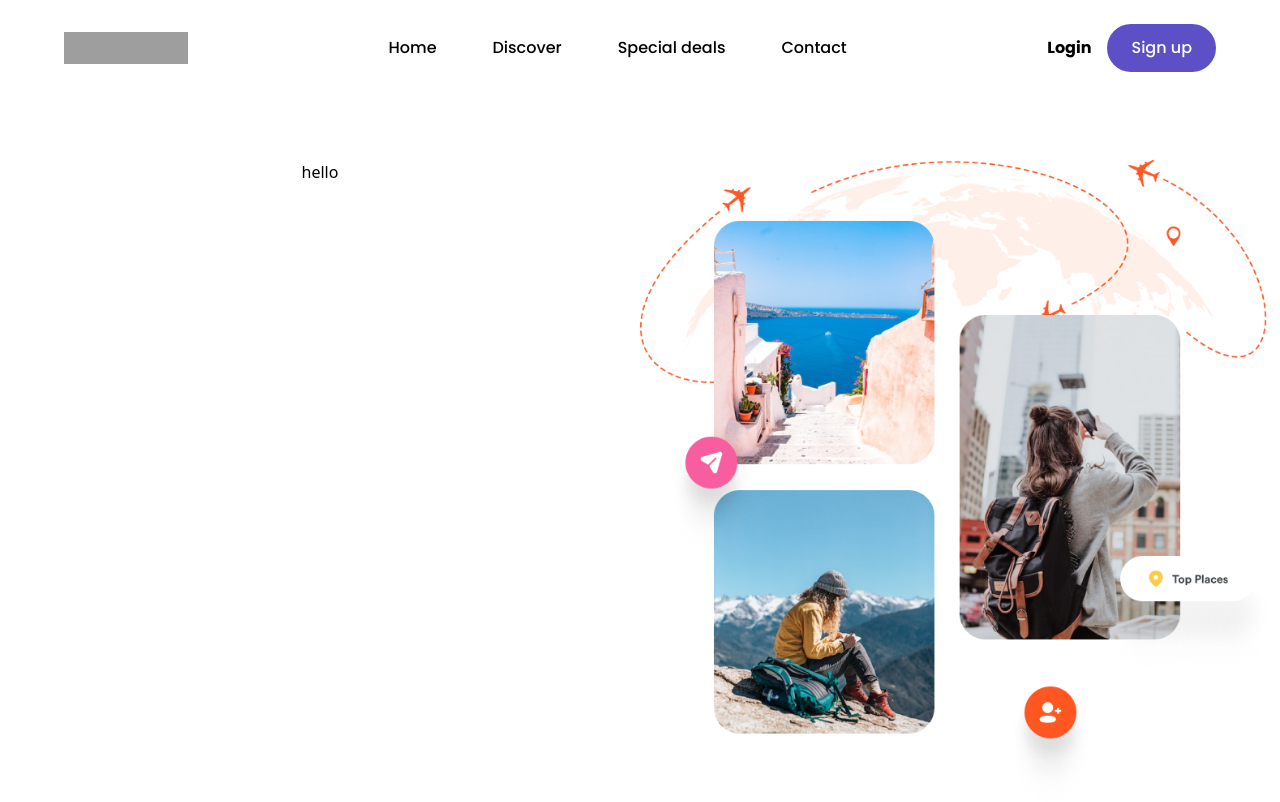
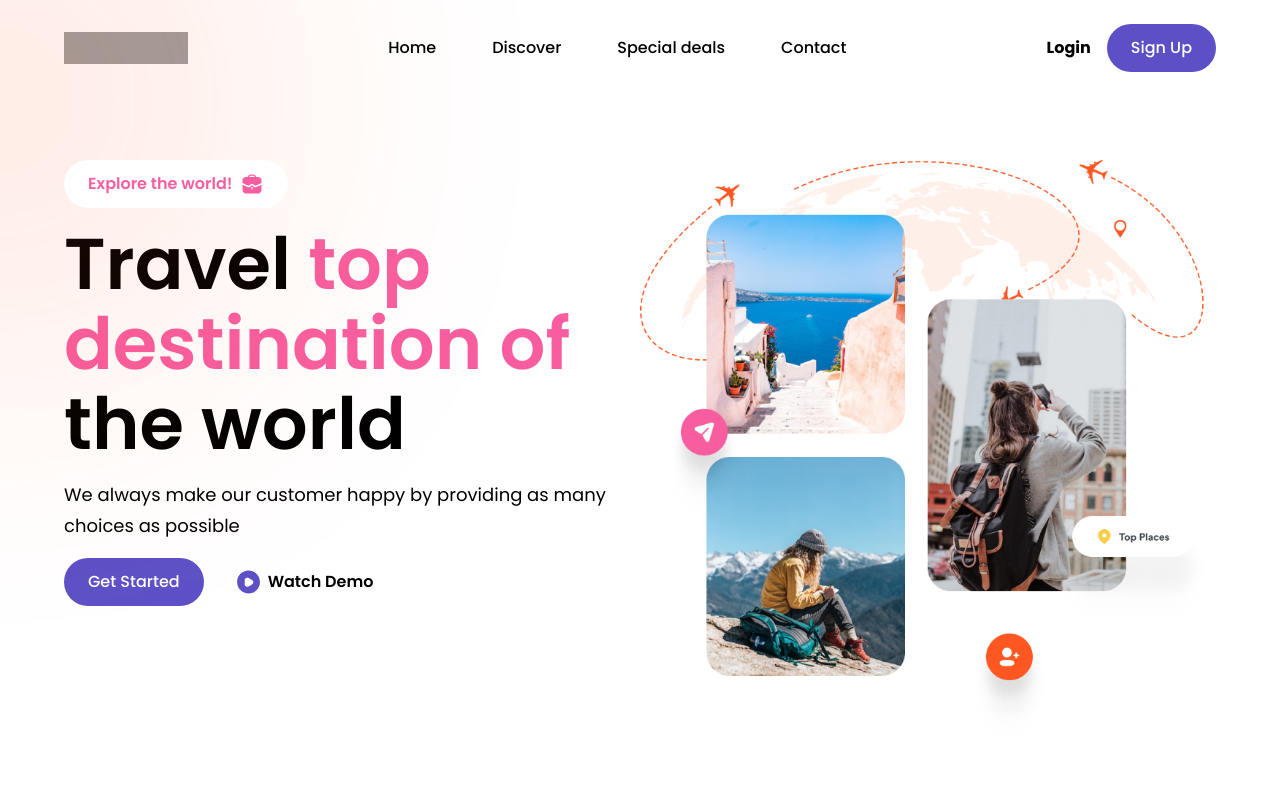
Before and after one commit to benouarAbdou/travlog_landing_page_react, a React (Vite) app: page / in a window 1280 px wide. Shown: the top 802 px of the page. Built offline with nearby package versions, Linux system fonts and the light colour scheme; grey boxes are pictures that could not be loaded.

Commit message:
hero section

```diff
--- a/package.json
+++ b/package.json
@@ -24,6 +24,8 @@
     "eslint-plugin-react-hooks": "^5.1.0-rc.0",
     "eslint-plugin-react-refresh": "^0.4.9",
     "globals": "^15.9.0",
+    "prettier": "^3.3.3",
+    "prettier-plugin-tailwindcss": "^0.6.6",
     "tailwindcss": "^3.4.10",
     "vite": "^5.4.1",
     "vite-plugin-terminal": "^1.2.0"
--- a/src/components/Hero.jsx
+++ b/src/components/Hero.jsx
@@ -1,11 +1,43 @@
-import { hero_image } from "../assets";
+import { hero_image, work_icon, play } from "../assets";
 import styles from "../styles";
+import MainButton from "./MainButton";
 
 const Hero = () => (
-  <section id="home" className={`flex md:flex-row flex-col ${styles.paddingY}`}>
-    <div className={`flex-1 ${styles.flexStart}`}>
-      <h1>hello</h1>
+  <section
+    id="home"
+    className={`flex md:flex-row flex-col ${styles.paddingY} ${styles.paddingX}`}
+  >
+    {/* Gradient overlay */}
+    <div className="absolute top-[-150px] left-[-250px] w-[500px] h-[500px] rounded-full bg-gradient-radial from-tertiary opacity-30 to-transparent blur-[150px]" />
+
+    {/* Left side */}
+    <div className={`flex flex-1 flex-col justify-start items-start`}>
+      <div className="rounded-[40px] flex justify-center gap-2 items-center bg-white py-3 px-6 z-10">
+        <p className="text-secondary font-poppins font-semibold">
+          Explore the world!
+        </p>
+        <img src={work_icon} alt="" className="w-[24px] h-[24px]" />
+      </div>
+      <h1 className="font-poppins font-semibold ss:text-[72px] text-[52px] mt-4 leading-[80px] ">
+        Travel{" "}
+        <span className="text-secondary font-semibold">top destination of</span>{" "}
+        the world
+      </h1>
+      <p className={`${styles.paragraph} mt-4`}>
+        We always make our customer happy by providing as many choices as
+        possible
+      </p>
+
+      <div className="flex gap-8 mt-4 items-center cursor-pointer mb-4">
+        <MainButton text={"Get Started"} />
+        <div className=" flex gap-2">
+          <img src={play} alt="" className="w-[24px] h-[24px]" />
+          <p className="font-poppins font-semibold">Watch Demo</p>
+        </div>
+      </div>
     </div>
+
+    {/* Right side */}
     <div className="flex-1 flex">
       <img
         src={hero_image}
--- /dev/null
+++ b/src/components/MainButton.jsx
@@ -0,0 +1,14 @@
+import React from "react";
+
+const MainButton = ({ text }) => {
+  return (
+    <button
+      type="button"
+      className="px-6 py-3 bg-primary font-poppins  font-medium  text-white outline-none rounded-[30px]"
+    >
+      {text}
+    </button>
+  );
+};
+
+export default MainButton;
--- a/src/components/Navbar.jsx
+++ b/src/components/Navbar.jsx
@@ -2,6 +2,7 @@ import React from "react";
 import { travlog } from "../assets"; // Make sure the path is correct
 import { navLinks } from "../constants";
 import styles from "../styles";
+import MainButton from "./MainButton";
 
 const Navbar = () => {
   return (
@@ -27,12 +28,7 @@ const Navbar = () => {
         <a href="#" className="font-poppins font-bold">
           Login
         </a>
-        <button
-          type="button"
-          className="px-6 py-3 bg-primary font-poppins  font-medium  text-white outline-none rounded-[30px]"
-        >
-          Sign up
-        </button>
+        <MainButton text={"Sign Up"} />
       </div>
     </nav>
   );
--- a/tailwind.config.js
+++ b/tailwind.config.js
@@ -24,6 +24,9 @@ export default {
       lg: "1200px",
       xl: "1700px",
     },
+    backgroundImage: {
+      'gradient-radial': 'radial-gradient(var(--tw-gradient-stops))',
+    }
   },
   plugins: [],
 }
```
Also changed, not shown: 1 other file (tests, documents, lock files or other folders).
